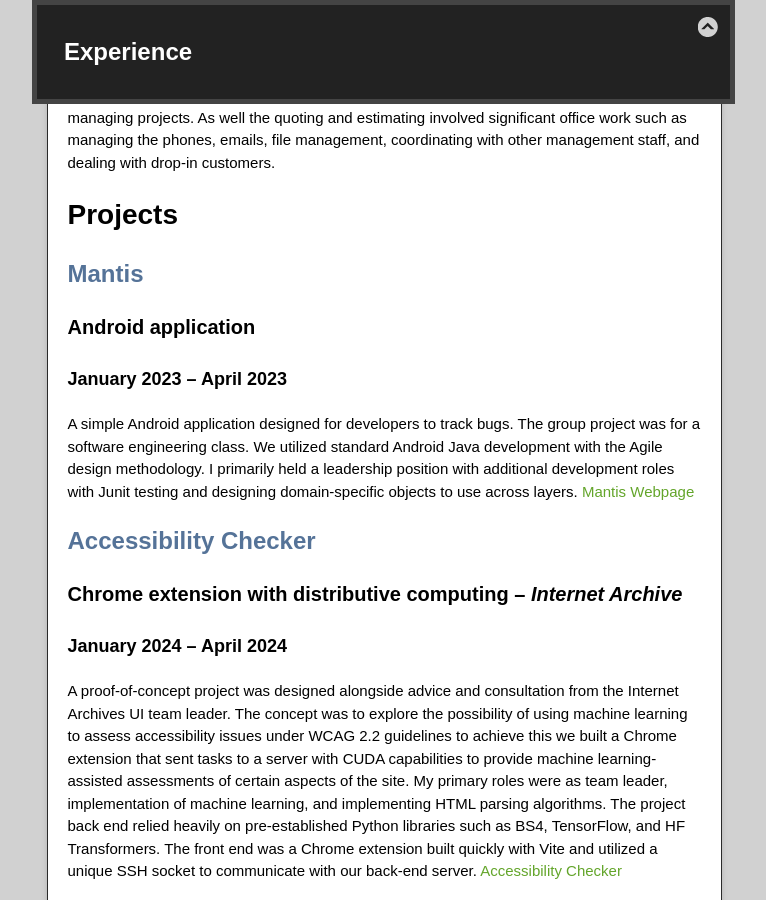
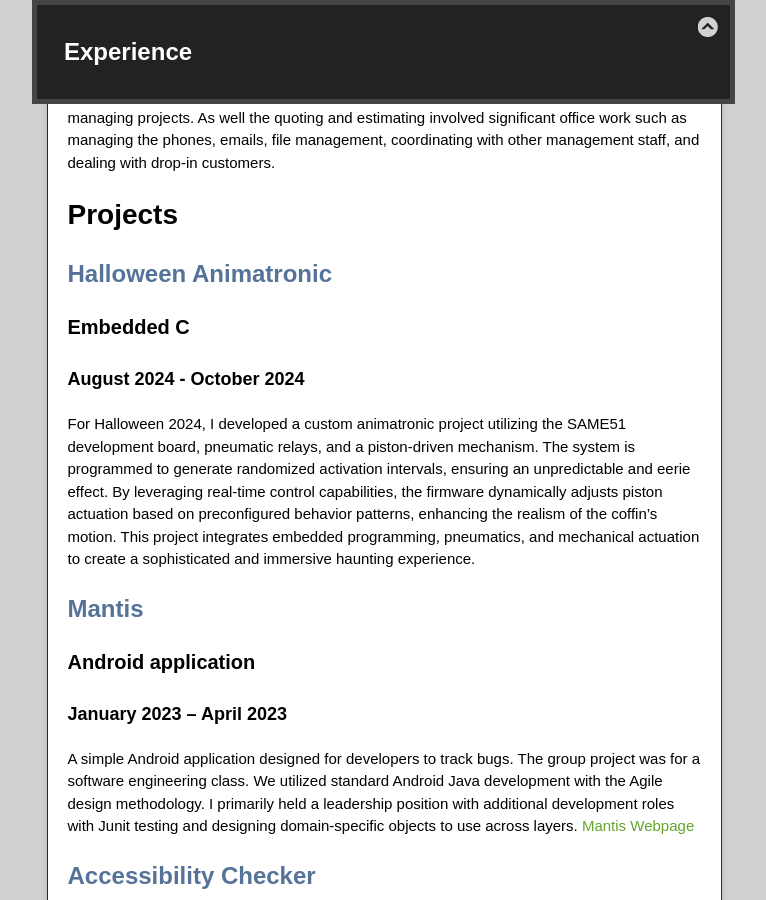
Before and after one commit to AMarinic92/AMarinic92.github.io, a Jekyll site: the page built from resume.md, in a window 1280 px wide and 900 px high, scrolled down 1604 px. Shown: the whole window, without its empty margins (256-1022 px from the left). Built offline with Jekyll 4.4.1, drawn with Linux system fonts in a browser that asks for light colours; our own code applies the rules of GitHub Pages for plain Markdown files.

Commit message:
Update resume.md

```diff
--- a/resume.md
+++ b/resume.md
@@ -31,6 +31,10 @@ Due to my high performance in both computer organization and programming practic
 Responsibilities include meeting customers for in-person measurements, quoting, booking, and managing projects. As well the quoting and estimating involved significant office work such as managing the phones, emails, file management, coordinating with other management staff, and dealing with drop-in customers.
 
 # Projects
+## Halloween Animatronic
+### Embedded C
+#### August 2024 - October 2024
+For Halloween 2024, I developed a custom animatronic project utilizing the SAME51 development board, pneumatic relays, and a piston-driven mechanism. The system is programmed to generate randomized activation intervals, ensuring an unpredictable and eerie effect. By leveraging real-time control capabilities, the firmware dynamically adjusts piston actuation based on preconfigured behavior patterns, enhancing the realism of the coffin's motion. This project integrates embedded programming, pneumatics, and mechanical actuation to create a sophisticated and immersive haunting experience.
 
 ## Mantis
 ### Android application
```
